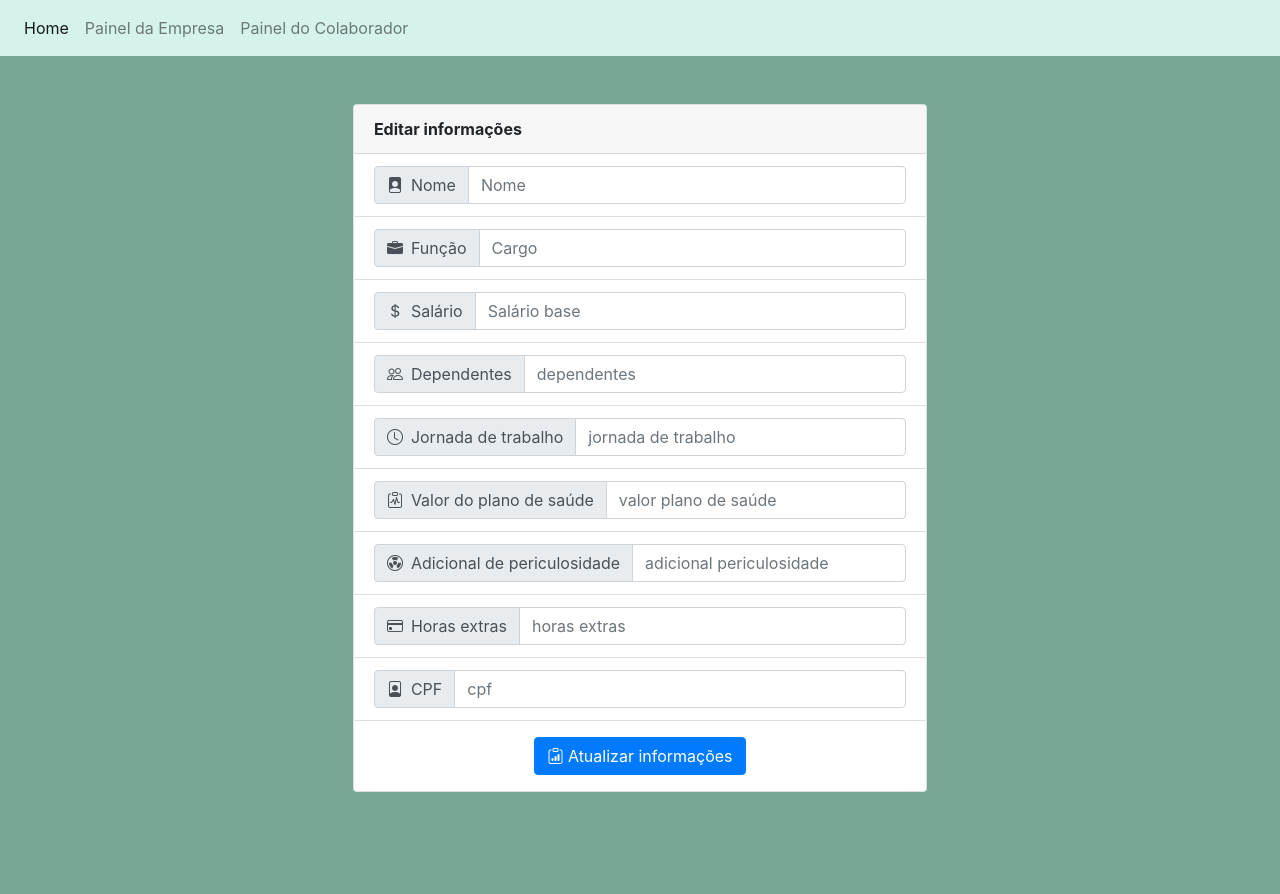
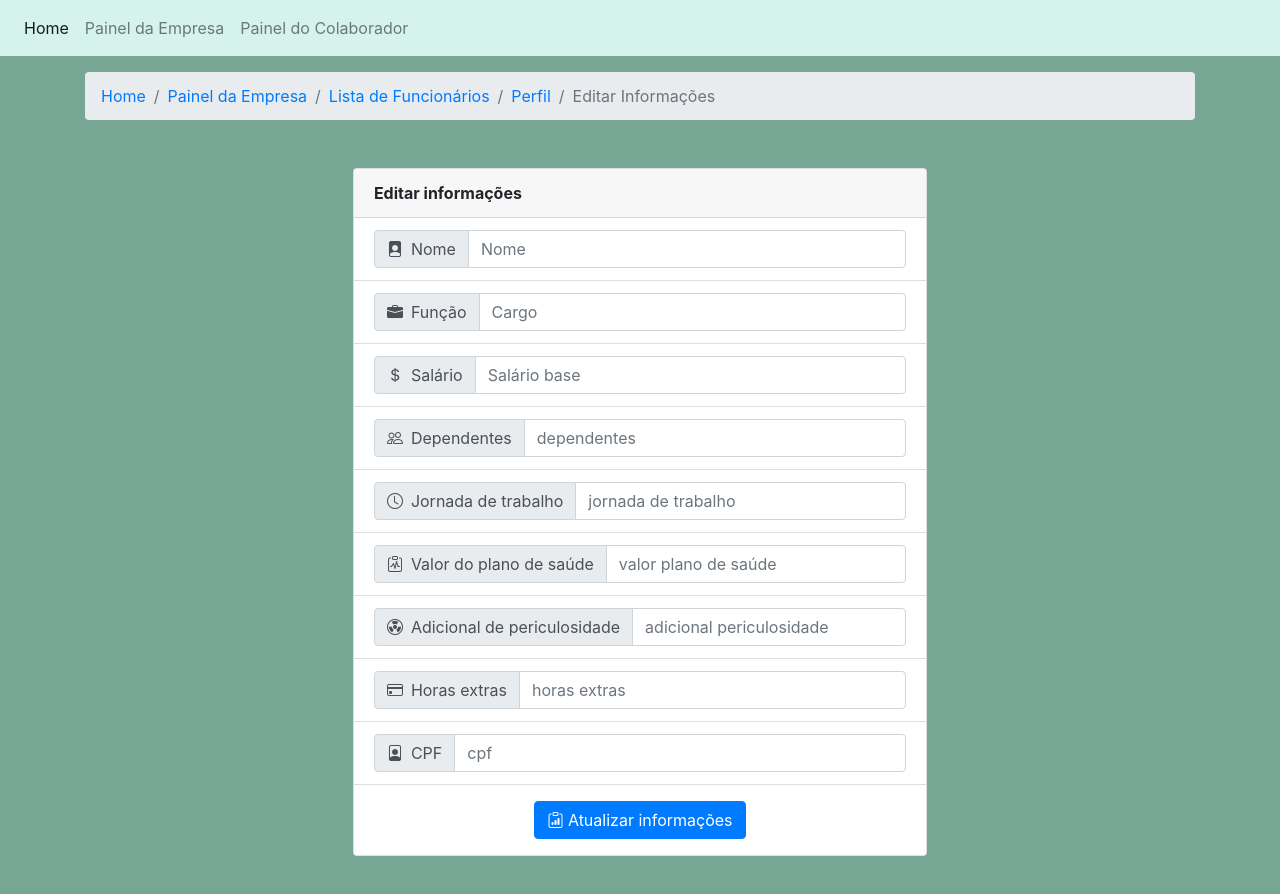
Before and after one commit to SSCM-Squad/frontendPagamento, an Angular app: page /editar-funcionario/1 in a window 1280 px wide. Shown: the top 894 px of the page. Before the commit the page ends 840 px from the top, so only its background shows below. Built offline with nearby package versions, Linux system fonts and the light colour scheme; no server answers.

Commit message:
Adicionado breadcrumb em páginas do Painel da Empresa

```diff
--- a/src/app/funcionarios/components/atualizar/atualizar-funcionario.component.css
+++ b/src/app/funcionarios/components/atualizar/atualizar-funcionario.component.css
@@ -1,3 +1,12 @@
 .card-body {
   padding: 0 !important;
 }
+
+.back {
+  color: #007bff !important;
+  cursor: pointer;
+}
+
+.back:hover {
+  text-decoration: underline !important;
+}
--- a/src/app/funcionarios/components/atualizar/atualizar-funcionario.component.html
+++ b/src/app/funcionarios/components/atualizar/atualizar-funcionario.component.html
@@ -1,3 +1,15 @@
+<div class="container mt-3">
+  <nav aria-label="breadcrumb">
+    <ol class="breadcrumb">
+      <li class="breadcrumb-item"><a [routerLink]="['/']">Home</a></li>
+      <li class="breadcrumb-item"><a [routerLink]="['/painel-empresa']">Painel da Empresa</a></li>
+      <li class="breadcrumb-item"><a [routerLink]="['/listar-funcionarios']">Lista de Funcionários</a></li>
+      <li class="breadcrumb-item"><a class="back" (click)="back()">Perfil</a></li>
+      <li class="breadcrumb-item active" aria-current="page">Editar Informações</li>
+    </ol>
+  </nav>
+</div>
+
 <div class="container d-flex justify-content-center align-items-center mt-5 mb-5">
   <div class="card pb-3">
     <div class="card-header">
--- a/src/app/funcionarios/components/atualizar/atualizar-funcionario.component.ts
+++ b/src/app/funcionarios/components/atualizar/atualizar-funcionario.component.ts
@@ -2,6 +2,7 @@ import { IFuncionario } from '../../models/IFuncionario';
 import { Component, OnInit } from '@angular/core';
 import { ActivatedRoute, Router } from '@angular/router';
 import { FuncionariosService } from '../../services/funcionarios.service';
+import { Location } from '@angular/common';
 
 @Component({
   selector: 'app-atualizar-funcionario',
@@ -15,7 +16,8 @@ export class AtualizarFuncionarioComponent implements OnInit {
   constructor(
     private route: ActivatedRoute,
     private funcionarioService: FuncionariosService,
-    private router : Router
+    private router : Router,
+    private location: Location
   ) {
 
     let idRotaAtiva =  this.route.snapshot.params['id'];
@@ -35,4 +37,8 @@ export class AtualizarFuncionarioComponent implements OnInit {
     this.router.navigate(['/perfil-funcionario', this.funcionario.id])
   }
 
+  back(): void {
+    this.location.back()
+  }
+
 }
--- a/src/app/funcionarios/components/listar/listar.component.html
+++ b/src/app/funcionarios/components/listar/listar.component.html
@@ -3,9 +3,10 @@
     <ol class="breadcrumb">
       <li class="breadcrumb-item"><a [routerLink]="['/']">Home</a></li>
       <li class="breadcrumb-item"><a [routerLink]="['/painel-empresa']">Painel da Empresa</a></li>
-      <li class="breadcrumb-item active" aria-current="page">Listar Funcionários</li>
+      <li class="breadcrumb-item active" aria-current="page">Lista de Funcionários</li>
     </ol>
   </nav>
+
   <div class="row justify-content-center">
     <div class="col-5">
       <table class="table table-light rounded table-striped">
--- a/src/app/funcionarios/components/perfil/perfil-funcionario.component.html
+++ b/src/app/funcionarios/components/perfil/perfil-funcionario.component.html
@@ -1,3 +1,14 @@
+<div class="container mt-3">
+  <nav aria-label="breadcrumb">
+    <ol class="breadcrumb">
+      <li class="breadcrumb-item"><a [routerLink]="['/']">Home</a></li>
+      <li class="breadcrumb-item"><a [routerLink]="['/painel-empresa']">Painel da Empresa</a></li>
+      <li class="breadcrumb-item"><a [routerLink]="['/listar-funcionarios']">Lista de Funcionários</a></li>
+      <li class="breadcrumb-item active" aria-current="page">Perfil</li>
+    </ol>
+  </nav>
+</div>
+
 <div class="container d-flex justify-content-center align-items-center mt-5">
   <div class="card mb-5">
     <div class="card-header">
```
